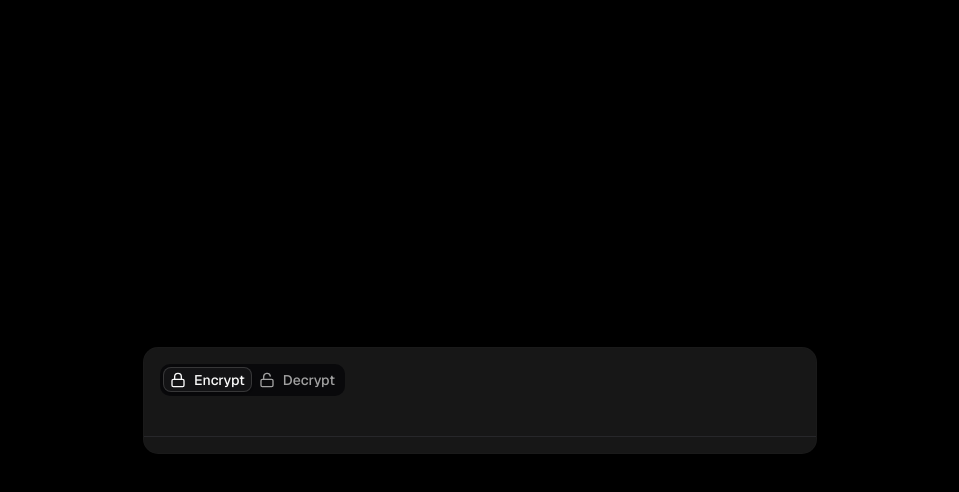
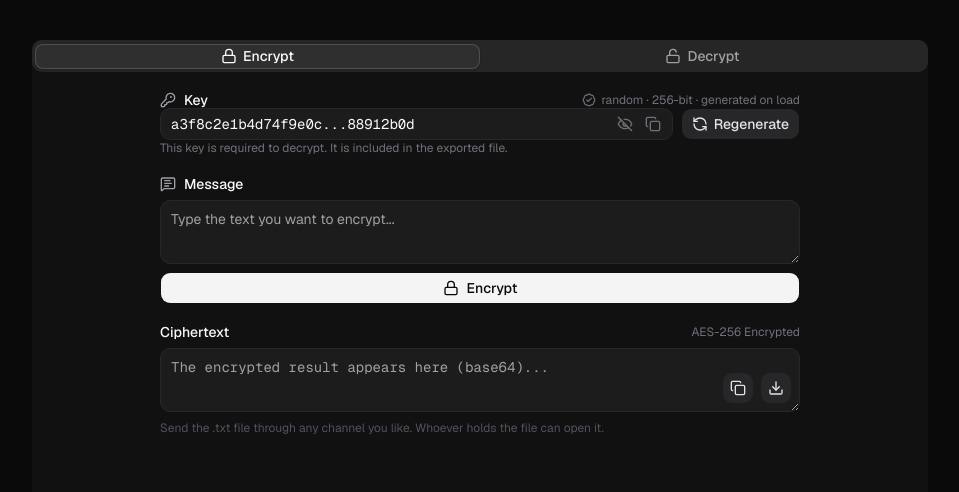
Before and after one commit to Pascal-1113929/next-encryption, a Next.js app: page / in a window 1280 px wide. Shown: the top 492 px of the page, without its empty margins (160-1119 px from the left). Built offline with nearby package versions, Linux system fonts and the light colour scheme.

Commit message:
added full UI for Encryption

```diff
--- a/src/app/page.tsx
+++ b/src/app/page.tsx
@@ -1,38 +1,162 @@
 "use client"
 
 import { useState } from "react";
-import { Lock, Unlock } from "lucide-react"
+import { BadgeCheck, Eye, EyeOff, KeyRound, Lock, RefreshCcw, Unlock, MessageSquareText, Copy, Download } from "lucide-react"
 
-import { Card, CardHeader } from "@/components/ui/card";
 import { Tabs, TabsContent, TabsList, TabsTrigger } from "@/components/ui/tabs";
+import { Label } from "@/components/ui/label";
+import { Button } from "@/components/ui/button";
+import { Input } from "@/components/ui/input";
+import { Tooltip, TooltipContent, TooltipTrigger } from "@/components/ui/tooltip";
+import { Textarea } from "@/components/ui/textarea";
 
 export default function Home() {
   const [showPassword, setShowPassword] = useState(false);
   const [showKey, setShowKey] = useState(true);
   const [activeTab, setActiveTab] = useState("encrypt");
   return (
-    <div className="flex flex-col flex-1 items-center justify-center bg-zinc-50 font-sans dark:bg-black">
-      <div className="w-full max-w-2xl space-y-6">
-        <Card>
-          <CardHeader className="border-b border-zinc-800">
-            <Tabs value={activeTab} onValueChange={setActiveTab} className="space-y-4">
-              <TabsList className="bg-zinc-950 grid-cols-2">
-                <TabsTrigger value="encrypt" className="gap-2 data-[state=active]:bg-zinc-100 data-[state=active]:text-zinc-900">
+    <div>
+      <div className=" w-[70vw] min-h-[90vh] mx-auto mt-10 bg-zinc-900/50 pb-[2vh] rounded-md ">
+        <Tabs className="w-fullmx-auto" defaultValue="all">
+          <TabsList className="w-full">
+            <TabsTrigger value="encrypt" className="">
               <Lock className="h-4 w-4" />
               Encrypt
             </TabsTrigger>
-                <TabsTrigger value="decrypt" className="gap-2 data-[state=active]:bg-zinc-100 data-[state=active]:text-zinc-900">
+            <TabsTrigger value="decrypt" className="">
               <Unlock className="h-4 w-4" />
               Decrypt
             </TabsTrigger>
           </TabsList>
           <TabsContent value={"encrypt"}>
+            {/* Key */}
+            <div className="space-y-2 mt-3">
+              <div className="w-[50vw] mx-auto">
+                <Label htmlFor="enc-key" className="flex items-center gap-2">
+                  <KeyRound className="h-4 w-4 text-zinc-400" />
+                  Key
+                  <span className="ml-auto text-xs font-normal text-zinc-500 flex items-center gap-1.5">
+                    <BadgeCheck className="h-3.5 w-3.5" />
+                    random · 256-bit · generated on load
+                  </span>
+                </Label>
+                <div className="flex gap-2">
+                  <div className="relative flex-1">
+                    <Input
+                      id="enc-key"
+                      readOnly
+                      value="a3f8c2e1b4d74f9e0c...88912b0d"
+                      className="pr-10 bg-zinc-950 border-zinc-800 font-mono text-xs"
+                    />
+                    <Tooltip>
+                      <TooltipTrigger
+                        render={
+                          <button
+                            type="button"
+                            onClick={() => setShowKey(!showKey)}
+                            className="absolute right-10 top-1/2 -translate-y-1/2 text-zinc-500 hover:text-zinc-200"
+                          >
+                            {showKey ? <EyeOff className="h-4 w-4" /> : <Eye className="h-4 w-4" />}
+                          </button>
+                        }
+                      />
+                      <TooltipContent side="top">
+                        {showKey ? "Hide key" : "Show key"}
+                      </TooltipContent>
+                    </Tooltip>
+                    <Tooltip>
+                      <TooltipTrigger
+                        render={
+                          <button
+                            type="button"
+                            className="absolute right-3 top-1/2 -translate-y-1/2 text-zinc-500 hover:text-zinc-200"
+                          >
+                            <Copy className="h-4 w-4" />
+                          </button>
+                        }
+                      />
+                      <TooltipContent side="top">
+                        Copy key
+                      </TooltipContent>
+                    </Tooltip>
+                  </div>
+                  <Button
+                    variant="secondary"
+                    className="bg-zinc-800 hover:bg-zinc-700 text-zinc-200 shrink-0"
+                  >
+                    <RefreshCcw className="h-4 w-4" />
+                    Regenerate
+                  </Button>
+                </div>
+                <p className="text-xs text-zinc-500">
+                  This key is required to decrypt. It is included in the exported file.
+                </p>
+              </div>
+            </div>
+            {/* Text Input */}
+            <div className="space-y-2 mt-5">
+              <div className="w-[50vw] mx-auto space-y-2">
+                <Label htmlFor="enc-text" className="flex items-center gap-2">
+                  <MessageSquareText className="h-4 w-4 text-zinc-400" />
+                  Message
+                </Label>
+                <Textarea
+                  id="enc-text"
+                  rows={5}
+                  placeholder="Type the text you want to encrypt..."
+                  className="bg-zinc-950 border-zinc-800 resize-y"
+                />
+
+                <Button className="w-full bg-zinc-100 hover:bg-white text-zinc-950 font-medium gap-2">
+                  <Lock className="h-4 w-4" />
+                  Encrypt
+                </Button>
+              </div>
+            </div>
+
+            {/* Output */}
+            <div className="space-y-2 mt-5">
+              <div className="w-[50vw] mx-auto space-y-2">
+                <Label className="flex items-center justify-between">
+                  <span>Ciphertext</span>
+                  <span className="text-xs font-normal text-zinc-500">AES-256 Encrypted</span>
+                </Label>
+                <div className="relative">
+                  <Textarea
+                    rows={3}
+                    readOnly
+                    placeholder="The encrypted result appears here (base64)..."
+                    className="bg-zinc-950 border-zinc-800 font-mono text-xs"
+                  />
+                  <div className="absolute right-2 bottom-2 flex gap-1.5">
+                    <Button
+                      size="icon"
+                      variant="secondary"
+                      className="bg-zinc-800 hover:bg-zinc-700 text-zinc-200 h-8 w-8"
+                      title="Copy ciphertext"
+                    >
+                      <Copy className="h-4 w-4" />
+                    </Button>
+                    <Button
+                      size="icon"
+                      variant="secondary"
+                      className="bg-zinc-800 hover:bg-zinc-700 text-zinc-200 h-8 w-8"
+                      title="Download .txt file"
+                    >
+                      <Download className="h-4 w-4" />
+                    </Button>
+                  </div>
+                </div>
+                <p className="text-xs text-zinc-600">
+                  Send the .txt file through any channel you like. Whoever holds the file can open it.
+                </p>
+              </div>
+            </div>
+
           </TabsContent>
           <TabsContent value={"decrypt"}>
           </TabsContent>
         </Tabs>
-          </CardHeader>
-        </Card>
       </div>
     </div>
   );
--- /dev/null
+++ b/src/components/ui/tooltip.tsx
@@ -0,0 +1,65 @@
+"use client"
+
+import { Tooltip as TooltipPrimitive } from "@base-ui/react/tooltip"
+import { cn } from "cn"
+
+function TooltipProvider({
+  delay = 0,
+  ...props
+}: TooltipPrimitive.Provider.Props) {
+  return (
+    <TooltipPrimitive.Provider
+      data-slot="tooltip-provider"
+      delay={delay}
+      {...props}
+    />
+  )
+}
+
+function Tooltip({ ...props }: TooltipPrimitive.Root.Props) {
+  return <TooltipPrimitive.Root data-slot="tooltip" {...props} />
+}
+
+function TooltipTrigger({ ...props }: TooltipPrimitive.Trigger.Props) {
+  return <TooltipPrimitive.Trigger data-slot="tooltip-trigger" {...props} />
+}
+
+function TooltipContent({
+  className,
+  side = "top",
+  sideOffset = 4,
+  align = "center",
+  alignOffset = 0,
+  children,
+  ...props
+}: TooltipPrimitive.Popup.Props &
+  Pick<
+    TooltipPrimitive.Positioner.Props,
+    "align" | "alignOffset" | "side" | "sideOffset"
+  >) {
+  return (
+    <TooltipPrimitive.Portal>
+      <TooltipPrimitive.Positioner
+        align={align}
+        alignOffset={alignOffset}
+        side={side}
+        sideOffset={sideOffset}
+        className="isolate z-50"
+      >
+        <TooltipPrimitive.Popup
+          data-slot="tooltip-content"
+          className={cn(
+            "z-50 inline-flex w-fit max-w-xs origin-(--transform-origin) items-center gap-1.5 rounded-md bg-foreground px-3 py-1.5 text-xs text-background has-data-[slot=kbd]:pr-1.5 data-[side=bottom]:slide-in-from-top-2 data-[side=inline-end]:slide-in-from-left-2 data-[side=inline-start]:slide-in-from-right-2 data-[side=left]:slide-in-from-right-2 data-[side=right]:slide-in-from-left-2 data-[side=top]:slide-in-from-bottom-2 **:data-[slot=kbd]:relative **:data-[slot=kbd]:isolate **:data-[slot=kbd]:z-50 **:data-[slot=kbd]:rounded-sm data-[state=delayed-open]:animate-in data-[state=delayed-open]:fade-in-0 data-[state=delayed-open]:zoom-in-95 data-open:animate-in data-open:fade-in-0 data-open:zoom-in-95 data-closed:animate-out data-closed:fade-out-0 data-closed:zoom-out-95",
+            className
+          )}
+          {...props}
+        >
+          {children}
+          <TooltipPrimitive.Arrow className="z-50 size-2.5 translate-y-[calc(-50%-2px)] rotate-45 rounded-[2px] bg-foreground fill-foreground data-[side=bottom]:top-1 data-[side=inline-end]:top-1/2! data-[side=inline-end]:-left-1 data-[side=inline-end]:-translate-y-1/2 data-[side=inline-start]:top-1/2! data-[side=inline-start]:-right-1 data-[side=inline-start]:-translate-y-1/2 data-[side=left]:top-1/2! data-[side=left]:-right-1 data-[side=left]:-translate-y-1/2 data-[side=right]:top-1/2! data-[side=right]:-left-1 data-[side=right]:-translate-y-1/2 data-[side=top]:-bottom-2.5" />
+        </TooltipPrimitive.Popup>
+      </TooltipPrimitive.Positioner>
+    </TooltipPrimitive.Portal>
+  )
+}
+
+export { Tooltip, TooltipTrigger, TooltipContent, TooltipProvider }
```
Lines whose indentation alone changed are shown as unchanged.
